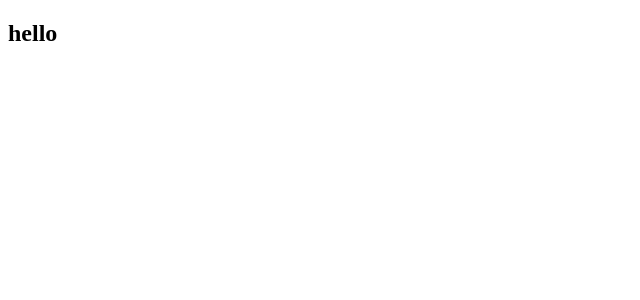
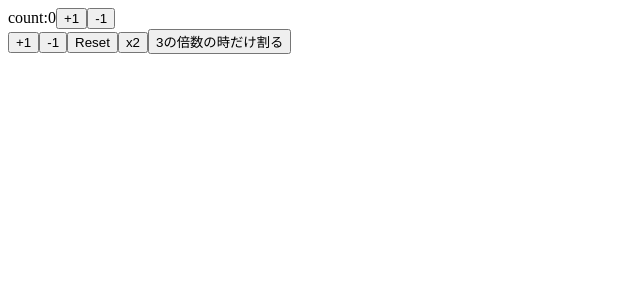
Before and after one commit to dodo-donguri/react-hooks, a React (Create React App) app in the folder my-app/: page / in a window 1280 px wide. Shown: the top 300 px of the page, without its empty margins (0-640 px from the left). Built offline with nearby package versions, Linux system fonts and the light colour scheme.

Commit message:
useState

```diff
--- a/my-app/src/App.js
+++ b/my-app/src/App.js
@@ -1,11 +1,54 @@
-import React from "react"
+import React, { useState } from "react";
 
 const App = () => {
+  const [count, setCount] = useState(0);
+
+  const increment = () => {
+    setCount(count + 1);
+  };
+  const decrement = () => {
+    setCount(count - 1);
+  };
+
+  const increment2 = () => {
+    setCount(previousCount => previousCount + 1)
+  }
+  const decrement2 = () => {
+    setCount(previousCount => previousCount - 1)
+  }
+
+  const reset = () => {
+    setCount(0);
+  }
+
+  const double = () => {
+    setCount( count * 2 )
+  }
+
+  const triple = () => {
+    setCount(previousCount => {
+      return previousCount % 3 === 0 ? previousCount / 3 : previousCount;
+    })
+  }
+
+
   return (
-    <div>
-      <h2>hello</h2>
-    </div>
+    <>
+      <div>
+        count:{count}
+        <button onClick={increment}>+1</button>
+        <button onClick={decrement}>-1</button>
+      </div>
+      <div>
+        <button onClick={increment2}>+1</button>
+        <button onClick={decrement2}>-1</button>
+        <button onClick={reset}>Reset</button>
+        <button onClick={double}>x2</button>
+        <button onClick={triple}>3の倍数の時だけ割る</button>
+      </div>
+
+    </>
   );
-}
+};
 
 export default App;
```
Also changed, not shown: 1 other file (tests, documents, lock files or other folders).
